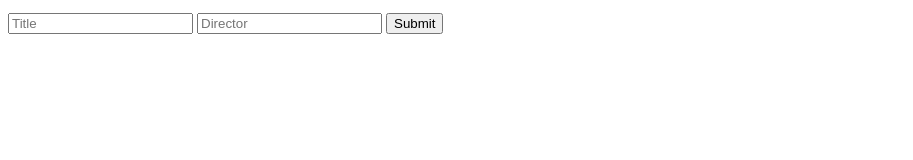
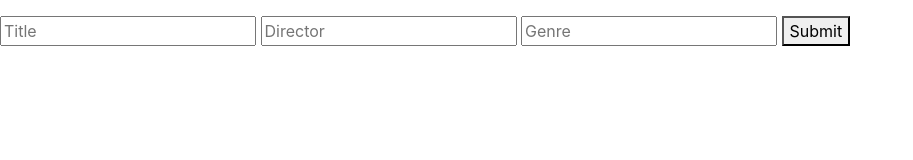
Before and after one commit to lybargerp2000/MoviesProject, a plain HTML site: page Client/index.html in a window 1280 px wide. Shown: the whole page, without its empty margins (0-913 px from the left). Drawn offline with nearby package versions, Linux system fonts and the light colour scheme.

Commit message:
Added bootstrap to index and extra button for genre.

```diff
--- a/Client/index.html
+++ b/Client/index.html
@@ -2,6 +2,7 @@
 <html>
 <head>
     <title>jQuery AJAX POST Form</title>
+    <link rel="stylesheet" href="https://stackpath.bootstrapcdn.com/bootstrap/4.1.3/css/bootstrap.min.css" integrity="sha384-MCw98/SFnGE8fJT3GXwEOngsV7Zt27NXFoaoApmYm81iuXoPkFOJwJ8ERdknLPMO" crossorigin="anonymous">
     <meta charset="utf-8">
 </head>
 <body>
@@ -13,6 +14,7 @@
 <form id="my-form">
     <input type="text" name="title" placeholder="Title" />
     <input type="text" name="director" placeholder="Director" />
+    <input type="text" name="genre" placeholder="Genre"/>
 
     <button type="submit">Submit</button>
 </form>
```
